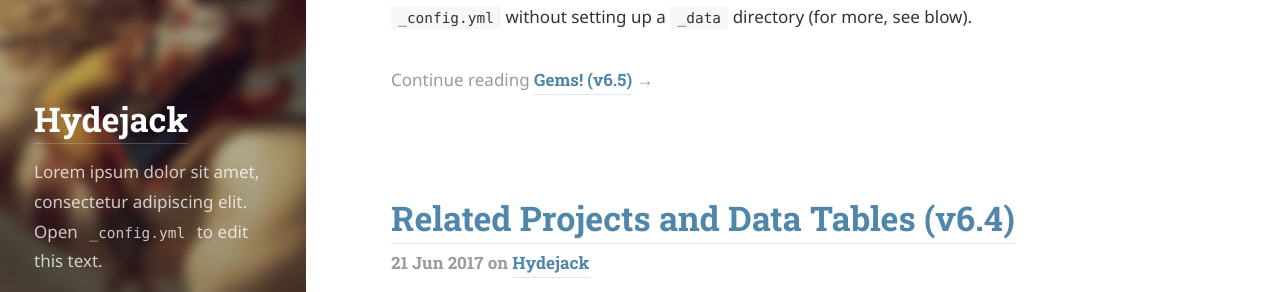
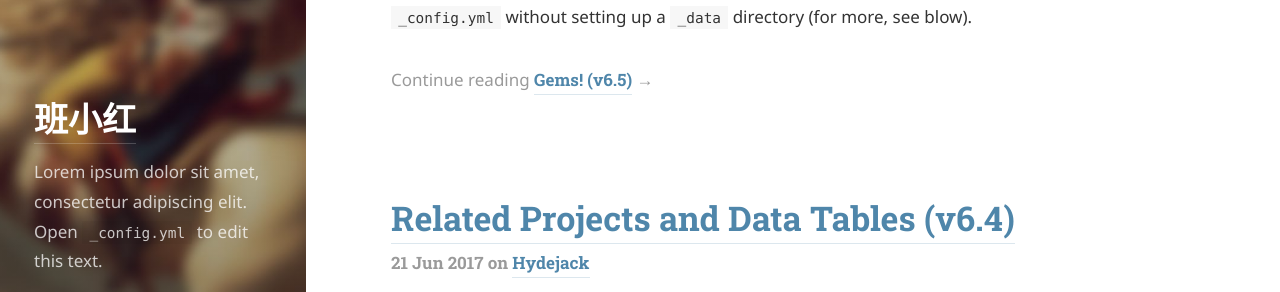
Before and after one commit to banxiaohong/banxiaohong.github.io, a Jekyll site: the page built from index.html, in a window 1280 px wide. Shown: the part 348-640 px from the top of the page. Built offline with Jekyll 4.4.1, drawn with Linux system fonts in a browser that asks for light colours; some web fonts are replaced; the list of posts is cut into pages by our own code.

Commit message:
Update _config.yml

```diff
--- a/_config.yml
+++ b/_config.yml
@@ -2,18 +2,18 @@
 #  User configuration
 # -----------------------------------------------------------------------------
 
-title:               Hydejack
+title:               班小红
 
 # The unique resource location of your page.
 # Set to `https://<username>.github.io` when hosting on GitHub Pages
-url:                 https://qwtel.com
+url:                 https://banxiaohong.github.io
 
 # Set to '' when hosting a blog on GitHub Pages, ie on `//<username>.github.io`
 # Set to '/<reponame>' when using the `gh-pages` branch of a repository
-baseurl:             /hydejack
+baseurl:             /
 
 # A very short description of your page
-tagline:             A pretentious two-column Jekyll theme.
+tagline:             记录学习和生活的点点滴滴
 
 # A short description of the page, used in the sidebar and as fallback for the meta description tag.
 # Markdown enabled, but don't use more than one paragraph (enforced by `>`)
@@ -27,7 +27,7 @@ author:
   email:             <mail@domain.tld>
 
 # Fallback image and color
-image:               /hydejack/assets/img/nap.jpg
+image:               /assets/img/nap.jpg
 color:               '#4f86aa'
 
 # The font used for headings. Expects a string that is a valid CSS font-family value.
```
